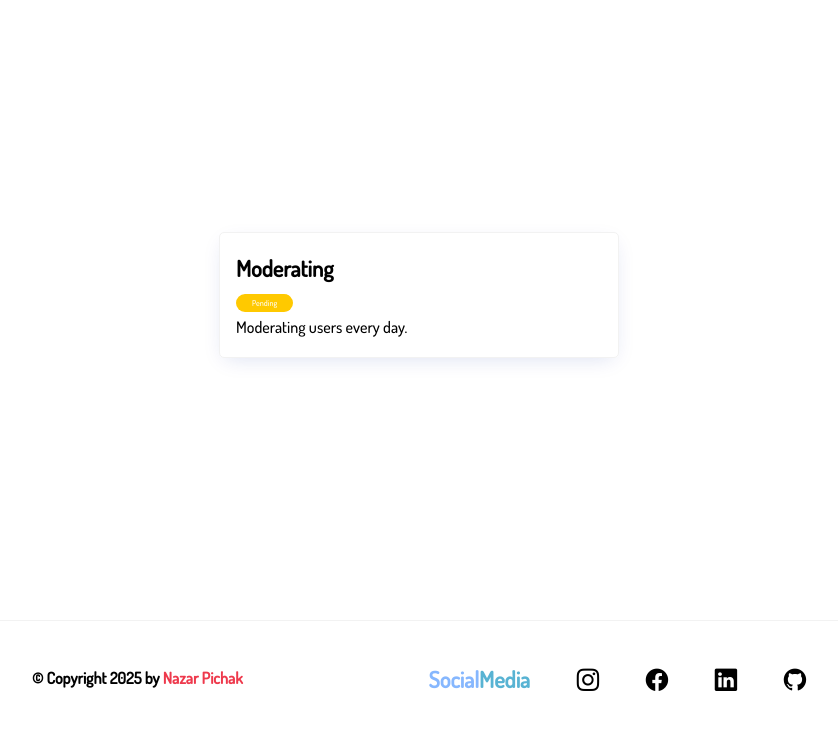
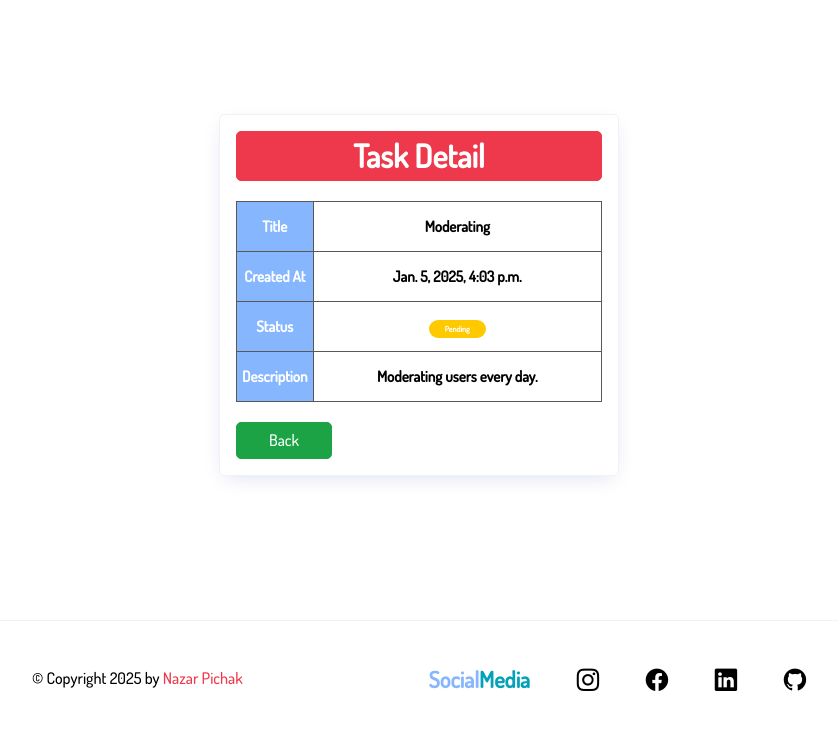
Before and after one commit to Nataliya-Matviychuk/TodoApp-fork, a Django app: page /task/16/ in a window 1280 px wide. Shown: the part 63-800 px from the top of the page, without its empty margins (221-1059 px from the left). Run offline with Django 4.2, Linux system fonts and the light colour scheme; a user stored in the database is signed in; data comes from the database, SQL or seed files in the repository; both versions use the stored data as it was after the commit.

Commit message:
update task detail template

```diff
--- a/todo_list/static/css/style-frontend.css
+++ b/todo_list/static/css/styles.css
@@ -198,7 +198,7 @@ a {
 
 /* Calendar */
 
-.calendar-heading {
+.calendar-heading, .task-detail-heading {
   background-color: var(--color-primary);
   color: var(--color-white);
   text-align: center;
@@ -329,7 +329,7 @@ a i.bi.bi-person-badge {
 }
 
 .media {
-  color: var(--color-lightblue);
+  color: var(--color-info);
 }
 /* Task list */
 
@@ -382,6 +382,36 @@ i.bi.bi-journal-text {
 
 .task {
   margin-bottom: auto;
+}
+
+.task-detail {
+  border: solid 1px var(--color-light);
+  padding: 1rem;
+  border-radius: var(--border-radius);
+  box-shadow: var(--box-shadow);
+  min-width: 400px;
+}
+
+.task-table {
+  width: 100% !important;
+  margin: 20px 0px 20px 0px !important;
+}
+
+.cell-1 {
+  width: 20%;
+  background: var(--color-secondary);
+  padding: 5px;
+  color: var(--color-white);
+}
+
+.cell-2 {
+  padding: 5px;
+}
+
+.task-button {
+  display: flex;
+  justify-content: start;
+  align-items: center;
 }
 
 .badge {
@@ -458,6 +488,12 @@ i.bi.bi-journal-text {
 .btn-primary {
   border: solid 1px var(--color-primary);
   background-color: var(--color-primary);
+  color: var(--color-white);
+}
+
+.btn-success {
+  border: solid 1px var(--color-success);
+  background-color: var(--color-success);
   color: var(--color-white);
 }
 
@@ -572,7 +608,7 @@ i.bi.bi-journal-text {
 
 
 @media (max-width: 430px) {
-    .card, .tasks, .tasks-heading, .password-reset {
+    .card, .tasks, .tasks-heading, .password-reset, .task-detail {
         min-width: 80vw !important;
     }
 
@@ -592,8 +628,8 @@ i.bi.bi-journal-text {
     }
 
     td, th {
-      width: 40px !important;
-      height: 40px !important;
+      width: 40px;
+      height: 40px;
     }
 
     .feature-content {
--- a/todo_list/static/js/calendar.js
+++ b/todo_list/static/js/calendar.js
@@ -11,44 +11,52 @@ document.addEventListener("DOMContentLoaded", function () {
     let daysOfWeek = ['mon', 'tue', 'wed', 'thu', 'fri', 'sat', 'sun'];
 
     let tableForMonth = document.createElement('table');
-    let header = document.createElement('tr');
+    let tableHeader = document.createElement('thead');
+    let tableBody = document.createElement('tbody');
+    let tableFooter = document.createElement('tfoot');
+
+    let headerRow = document.createElement('tr');
 
     for (let i = 0; i < 7; i++) {
-        let cell = document.createElement('th');
-        cell.textContent = daysOfWeek[i];
-        header.appendChild(cell);
+        let headerCell = document.createElement('th');
+        headerCell.textContent = daysOfWeek[i];
+        headerRow.appendChild(headerCell);
     }
 
-    tableForMonth.appendChild(header);
+    tableHeader.appendChild(headerRow);
+    tableForMonth.appendChild(tableHeader);
 
     for (let i = 1; i <= 42; i++) {
 
         if (i % 7 === 1) {
-            var row = document.createElement('tr');
-            tableForMonth.appendChild(row);
+            var bodyRow = document.createElement('tr');
+            tableBody.appendChild(bodyRow);
+            tableForMonth.appendChild(tableBody);
         }
 
-        let cell = document.createElement('td');
+        let bodyCell = document.createElement('td');
 
         if (i >= firstDayOfMonth && i < daysInMonth + firstDayOfMonth) {
-            cell.textContent = i - firstDayOfMonth + 1;
-            if (cell.textContent == currentDay) {
-                cell.style.backgroundColor = "#ee394c";
-                cell.style.color = '#ffffff';
+            bodyCell.textContent = i - firstDayOfMonth + 1;
+            if (bodyCell.textContent == currentDay) {
+                bodyCell.style.backgroundColor = "#ee394c";
+                bodyCell.style.color = '#ffffff';
             }
         } else {
             let prevMonthDays = new Date(currentYear, currentMonth, 0).getDate();
             if (i < firstDayOfMonth) {
-                cell.textContent = prevMonthDays - (firstDayOfMonth - i - 1);
-                cell.style.backgroundColor = 'rgba(187, 233, 219, 0.5)';
+                bodyCell.textContent = prevMonthDays - (firstDayOfMonth - i - 1);
+                bodyCell.style.backgroundColor = 'rgba(187, 233, 219, 0.5)';
             } else {
-                cell.textContent = i - daysInMonth - firstDayOfMonth + 1;
-                cell.style.backgroundColor = 'rgba(187, 233, 219, 0.5)';
+                bodyCell.textContent = i - daysInMonth - firstDayOfMonth + 1;
+                bodyCell.style.backgroundColor = 'rgba(187, 233, 219, 0.5)';
             }
         }
 
-        row.appendChild(cell);
+        bodyRow.appendChild(bodyCell);
     }
+
+    tableForMonth.appendChild(tableFooter);
 
     let currentMonthYear = document.createElement('h1');
     currentMonthYear.setAttribute('class', 'calendar-heading');
@@ -59,6 +67,9 @@ document.addEventListener("DOMContentLoaded", function () {
     calendarContainer.appendChild(currentMonthYear);
     calendarContainer.appendChild(tableForMonth);
 
-    let calendarElement = document.getElementById('calendar');
-    calendarElement.appendChild(calendarContainer);
+    let calendarSection = document.getElementById('calendar');
+
+    if (calendarSection) {
+        calendarSection.appendChild(calendarContainer);
+    }
 });
--- a/todo_list/static/js/dark-header.js
+++ b/todo_list/static/js/dark-header.js
@@ -1,6 +1,6 @@
 document.addEventListener('DOMContentLoaded', () => {
     const header = document.getElementById('header');
-    const primaryLinks = Array.from(document.getElementsByClassName('nav-link'));
+    const primaryLinks = document.querySelectorAll('.nav-link');
     const logo = document.getElementById('logo');
 
     document.addEventListener('scroll', () => {
--- a/todo_list/templates/base.html
+++ b/todo_list/templates/base.html
@@ -6,7 +6,7 @@
     <head>
         <meta charset="UTF-8">
         <meta name="viewport" content="width=device-width, initial-scale=1.0">
-        <link rel="stylesheet" href="{% static 'css/style-frontend.css' %}" />
+        <link rel="stylesheet" href="{% static 'css/styles.css' %}" />
         <link rel="shortcut icon" href="{% static 'images/todo-list-svgrepo-com.svg' %}" type="image/x-icon">
         <script src="{% static 'js/messages.js' %}"></script>
         <script src="{% static 'js/calendar.js' %}"></script>
@@ -74,7 +74,7 @@
             <div class="footer-container container">
 
                 <div class="copy">
-                    <p><strong>&copy; Copyright {% now "Y" %} by <a href="https://www.linkedin.com/in/nazar-pichak-ua/" class="underline-animation" target="_blank">Nazar Pichak</a></strong></p>
+                    <p>&copy; Copyright {% now "Y" %} by <a href="https://www.linkedin.com/in/nazar-pichak-ua/" class="underline-animation" target="_blank">Nazar Pichak</a></p>
                 </div>
 
                 <div class="social-icons">
--- a/todo_list/todo/templates/todo/task_detail.html
+++ b/todo_list/todo/templates/todo/task_detail.html
@@ -2,14 +2,35 @@
 
 {% block content %}
     <div class="center">
-        <article class="tasks">
-            <header>
-                <h2>{{task.title}}</h2>
-                    <span class="badge {% if task.completed %}badge-completed{% else %}badge-pending{%endif%}">
-                        {% if task.completed %} Completed {%else%} Pending {%endif%}
-                    </span>
-                    <p>{{task.description}}</p>
-            </header>
-        </article>
+        <section class="task-detail">
+            <h1 class="task-detail-heading">Task Detail</h1>
+            <table class="task-table">
+                <tbody>
+                    <tr>
+                        <td class="cell-1">Title</td>
+                        <td class="cell-2">{{task.title}}</td>
+                    </tr>
+                    <tr>
+                        <td class="cell-1">Created At</td>
+                        <td class="cell-2">{{task.created_at}}</td>
+                    </tr>
+                    <tr>
+                        <td class="cell-1">Status</td>
+                        <td class="cell-2">
+                            <span class="badge {% if task.completed %}badge-completed{% else %}badge-pending{%endif%}">
+                                {% if task.completed %} Completed {%else%} Pending {%endif%}
+                            </span>
+                        </td>
+                    </tr>
+                    <tr>
+                        <td class="cell-1">Description</td>
+                        <td class="cell-2">{{task.description}}</td>
+                    </tr>
+                </tbody>
+            </table>
+            <div class="task-button">
+                <a href="{% url 'tasks' %}" class="btn btn-success">Back</a>
+            </div>
+        </section>
     </div>
 {% endblock content %}
--- a/todo_list/users/templates/users/login.html
+++ b/todo_list/users/templates/users/login.html
@@ -15,8 +15,8 @@
 
             <input type="submit" value="Login" class="btn btn-primary full-width"/>
             <hr>
-            <p class="text-center">Forgot your password ?<a href="{% url 'password_reset' %}"> Reset password</a></p>
-            <p class="text-center">Do not have an account ?<a href="{% url 'register' %}"> Join Now</a></p>
+            <p class="text-center">Forgot your password ?<a href="{% url 'password_reset' %}" class="underline-animation"> Reset password</a></p>
+            <p class="text-center">Do not have an account ?<a href="{% url 'register' %}" class="underline-animation"> Join Now</a></p>
         </form>
     </div>
 {% endblock content %}
--- a/todo_list/users/templates/users/register.html
+++ b/todo_list/users/templates/users/register.html
@@ -17,7 +17,7 @@
 
             <input type="submit" value="Register" class="btn btn-primary full-width">
             <hr>
-            <p class="text-center">Already have an account? <a href="{% url 'login' %}">Login Here</a></p>
+            <p class="text-center">Already have an account? <a href="{% url 'login' %}" class="underline-animation"> Login Here</a></p>
         </form>
 
     </div>
```
Also changed, not shown: todo_list/todo/templates/todo/task_list.html (+4 -4 lines), todo_list/db.sqlite3.
